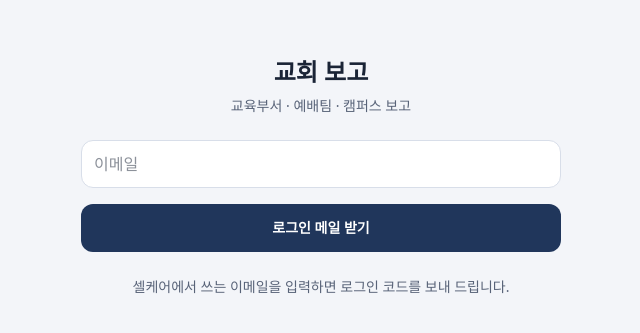
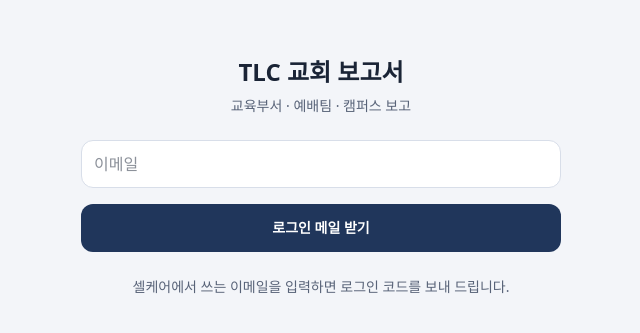
Before and after one commit to tlc-sites/tlc-weekly-report, a Next.js app: page /login in a window 1280 px wide. Shown: the part 223-556 px from the top of the page, without its empty margins (319-959 px from the left). Built offline with nearby package versions, Linux system fonts and the light colour scheme; no server answers.

Commit message:
fix: update TLC app name and refresh icon URLs

```diff
--- a/public/sw.js
+++ b/public/sw.js
@@ -5,12 +5,12 @@ self.addEventListener("push", (event) => {
   try {
     data = event.data.json();
   } catch {
-    data = { title: "교회 보고", body: event.data.text() };
+    data = { title: "TLC 교회 보고서", body: event.data.text() };
   }
   event.waitUntil(
-    self.registration.showNotification(data.title || "교회 보고", {
+    self.registration.showNotification(data.title || "TLC 교회 보고서", {
       body: data.body || "",
-      icon: "/icons/icon-192.png",
+      icon: "/icons/icon-192.png?v=weekly-report-1",
       badge: "/icons/badge-96.png",
       tag: data.tag,
       data: { url: data.url || "/" },
--- a/src/app/layout.tsx
+++ b/src/app/layout.tsx
@@ -2,11 +2,11 @@ import type { Metadata, Viewport } from "next";
 import "./globals.css";
 
 export const metadata: Metadata = {
-  title: "교회 보고",
+  title: "TLC 교회 보고서",
   description: "교육부서, 예배팀, 캠퍼스 보고 시스템",
   // 아이폰은 홈 화면에 추가해야 알림을 받을 수 있다
-  appleWebApp: { capable: true, title: "교회 보고", statusBarStyle: "default" },
-  icons: { icon: [{ url: "/icons/favicon-32.png", sizes: "32x32", type: "image/png" }], apple: "/icons/apple-touch-icon.png" },
+  appleWebApp: { capable: true, title: "TLC 교회 보고서", statusBarStyle: "default" },
+  icons: { icon: [{ url: "/icons/favicon-32.png?v=weekly-report-1", sizes: "32x32", type: "image/png" }], apple: "/icons/apple-touch-icon.png?v=weekly-report-1" },
 };
 
 export const viewport: Viewport = {
--- a/src/app/login/page.tsx
+++ b/src/app/login/page.tsx
@@ -36,7 +36,7 @@ async function LoginContent({ searchParams }: Pick<PageProps<"/login">, "searchP
   return (
     <div className="flex flex-1 flex-col justify-center gap-6">
       <header className="text-center">
-        <h1 className="text-2xl font-semibold">교회 보고</h1>
+        <h1 className="text-2xl font-semibold">TLC 교회 보고서</h1>
         <p className="mt-2 text-sm text-muted">교육부서 · 예배팀 · 캠퍼스 보고</p>
       </header>
 
--- a/src/app/manifest.ts
+++ b/src/app/manifest.ts
@@ -2,8 +2,8 @@ import type { MetadataRoute } from "next";
 
 export default function manifest(): MetadataRoute.Manifest {
   return {
-    name: "교회 보고",
-    short_name: "교회 보고",
+    name: "TLC 교회 보고서",
+    short_name: "TLC 교회 보고서",
     description: "교육부서, 예배팀, 캠퍼스 보고",
     start_url: "/",
     display: "standalone",
@@ -11,9 +11,9 @@ export default function manifest(): MetadataRoute.Manifest {
     theme_color: "#20365b",
     lang: "ko",
     icons: [
-      { src: "/icons/icon-192.png", sizes: "192x192", type: "image/png" },
-      { src: "/icons/icon-512.png", sizes: "512x512", type: "image/png" },
-      { src: "/icons/icon-maskable-512.png", sizes: "512x512", type: "image/png", purpose: "maskable" },
+      { src: "/icons/icon-192.png?v=weekly-report-1", sizes: "192x192", type: "image/png" },
+      { src: "/icons/icon-512.png?v=weekly-report-1", sizes: "512x512", type: "image/png" },
+      { src: "/icons/icon-maskable-512.png?v=weekly-report-1", sizes: "512x512", type: "image/png", purpose: "maskable" },
     ],
   };
 }
```
